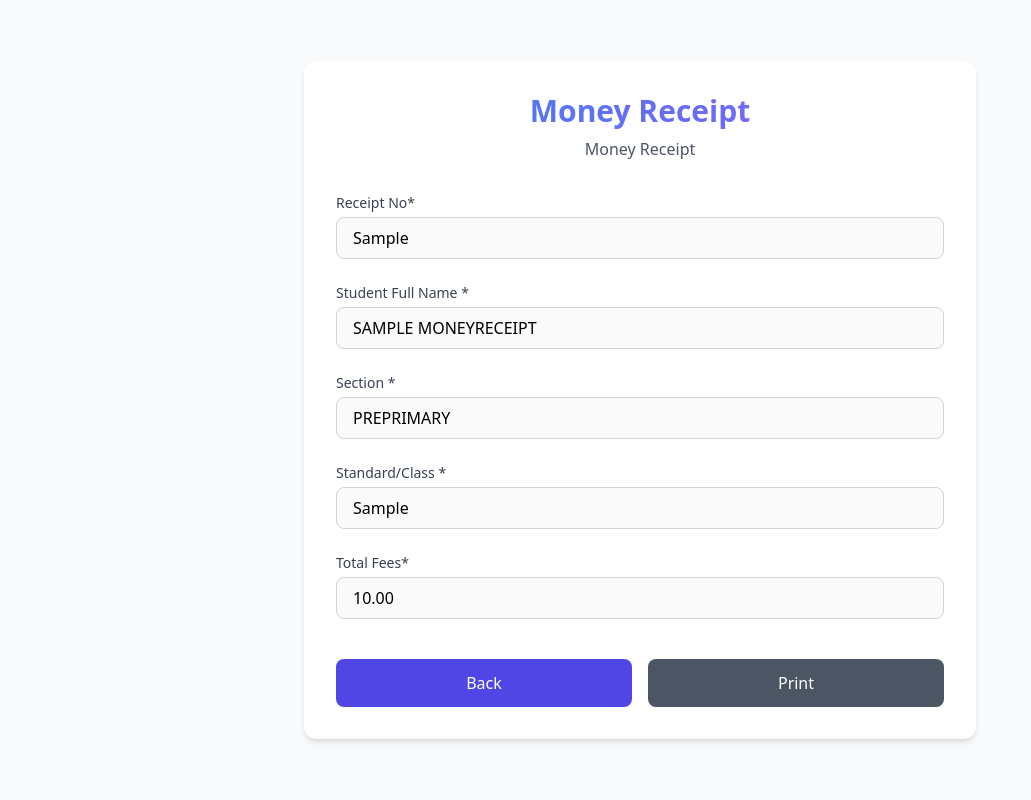
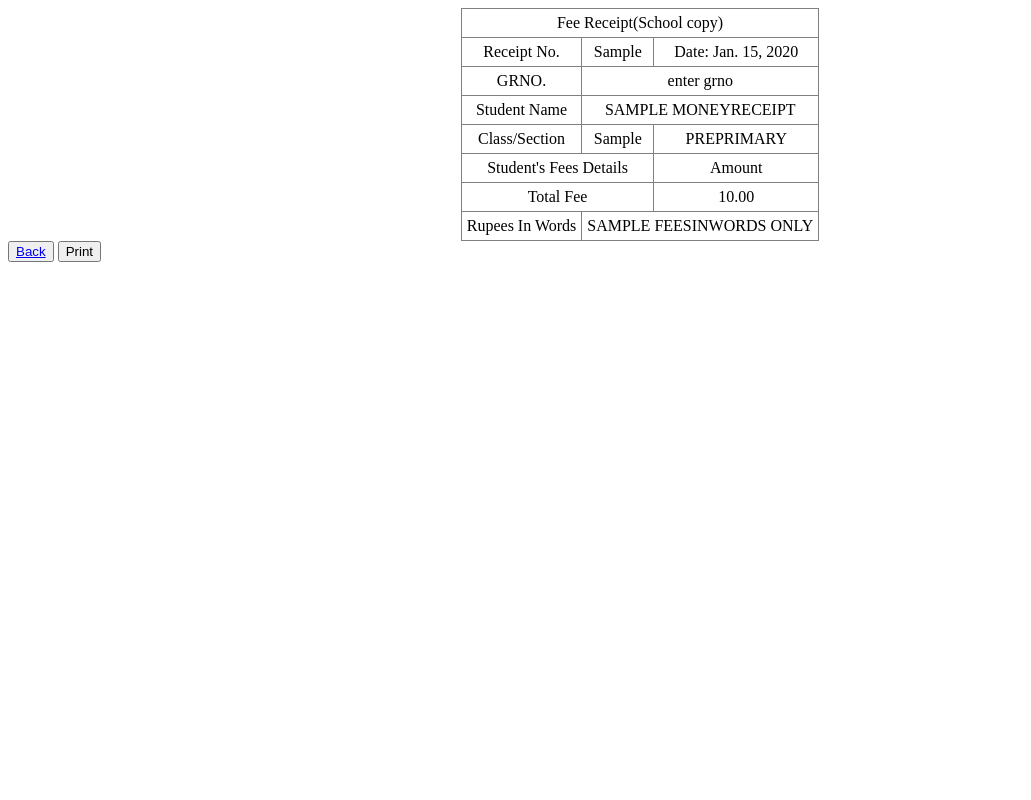
Before and after one commit to HusnoorInfotech/receipt_dashboard, a Django app: template irlaschool/templates/printform.html in a window 1280 px wide. Shown: the whole page, without its empty margins (0-1031 px from the left). Run offline with Django 5.2, Linux system fonts and the light colour scheme; tables that the repository leaves empty hold one stand-in row (values such as "Sample post"); the template is opened without the code that fills it: values that come from a table or form of the project are taken from there, most other values are stand-ins (such as "Sample title", 1, 10 or a date in 2020); some libraries are stand-ins or nearby versions.

Commit message:
receipt html changed

```diff
--- a/irlaschool/moneyReceipt/models.py
+++ b/irlaschool/moneyReceipt/models.py
@@ -7,7 +7,7 @@ import string
 
 def generate_receipt_no():
     # Generate a unique receipt number (e.g., 8 characters long)
-    return ''.join(random.choices(string.digits, k=8))
+    return ''.join(random.choices(string.ascii_lowercase + string.digits, k=8))
 
 # Create your models here.
 
--- a/irlaschool/moneyReceipt/urls.py
+++ b/irlaschool/moneyReceipt/urls.py
@@ -7,5 +7,5 @@ urlpatterns = [
     path("export_data/",views.export_receipts_to_excel, name="export_excel"),
     path("form/",views.showform,name="show_forms"),
     path("submitform/",views.submitform, name="submitform"),
-    path("receipt/<int:receipt_no>/",views.printform,name="printreceipt"),
+    path("receipt/<str:receipt_no>/",views.printform,name="printreceipt"),
 ]
--- a/irlaschool/templates/printform.html
+++ b/irlaschool/templates/printform.html
@@ -5,33 +5,20 @@
     <meta charset="UTF-8">
     <meta name="viewport" content="width=device-width, initial-scale=1.0">
     <title>Print Receipt</title>
-    <script src="https://cdn.tailwindcss.com"></script>
     <style>
-        .form-container {
-            box-shadow: 0 4px 6px -1px rgba(0, 0, 0, 0.1), 0 2px 4px -1px rgba(0, 0, 0, 0.06);
-            transition: all 0.3s ease;
-        }
-        .form-container:hover {
-            box-shadow: 0 10px 15px -3px rgba(0, 0, 0, 0.1), 0 4px 6px -2px rgba(0, 0, 0, 0.05);
-        }
-        .gradient-text {
-            background: linear-gradient(90deg, #3b82f6, #8b5cf6);
-            -webkit-background-clip: text;
-            background-clip: text;
-            color: transparent;
-        }
-        #feeAmount::-webkit-slider-thumb {
-            -webkit-appearance: none;
-            appearance: none;
-            width: 20px;
-            height: 20px;
-            background: #4f46e5;
-            cursor: pointer;
-            border-radius: 50%;
-        }
+       .container{
+        width: 100%;
+       }
+       table{
+        border-collapse: collapse;
+       }
+       td{
+        padding: 5px;
+        text-align: center;
+       }
     </style>
 </head>
-<body class="bg-gray-50 min-h-screen flex items-center justify-center p-4">
+<body>
     {% if error %}
         <div class="form-container bg-white rounded-xl p-8 w-full max-w-2xl">
 
@@ -51,68 +38,54 @@
             </div>
         </div>
     {% else %}
-    <div class="form-container bg-white rounded-xl p-8 w-full max-w-2xl">
-        <div class="text-center mb-8">
-            <h1 class="text-3xl font-bold gradient-text">Money Receipt</h1>
-            <p class="text-gray-600 mt-2">Money Receipt</p>
-        </div>
 
-        <form id="studentForm" class="space-y-6">
+        <div class="container">
             <div>
-                <label for="receipt" class="block text-sm font-medium text-gray-700 mb-1">Receipt No*</label>
-                <input type="text" id="studentName" value="{{receipt.receipt_no}}"
-                class="w-full px-4 py-2 rounded-lg border border-gray-300 focus:ring-2 focus:ring-indigo-500 focus:border-indigo-500 transition"
-                disabled>
-            </div>
-            <!-- Student Name Field -->
+                <table border="1" align="center" cellpadding="0" cellspacing="0">
+                    <tr>
+                        <td  colspan="4" class="head">Fee Receipt(School copy)</td>
+                    </tr>
+                    <tr>
+                        <td> Receipt No.  </td>
+                        <td>
+                            {{receipt.receipt_no}}
 
-            <div>
-                <label for="studentName" class="block text-sm font-medium text-gray-700 mb-1">Student Full Name *</label>
-                <input type="text" id="studentName" name="studentName" value="{{receipt.student_name|upper}}"
-                    class="w-full px-4 py-2 rounded-lg border border-gray-300 focus:ring-2 focus:ring-indigo-500 focus:border-indigo-500 transition"
-                     disabled>
+                        </td>
+                        <td>
+                            Date:   {{receipt.date}}
+                        </td>
+                    </tr>
+                    <tr>
+                        <td>GRNO.</td>
+                        <td colspan="2">enter grno</td>
+                    </tr>
+                    <tr>
+                        <td>Student Name</td>
+                        <td colspan="2">{{receipt.student_name|upper}}</td>
+                    </tr>
+                    <tr>
+                        <td>Class/Section</td>
+                        <td>{{receipt.standard}}</td>
+                        <td>{{receipt.section|upper}}</td>
+                    </tr>
+                    <tr>
+                        <td colspan="2">
+                            Student's Fees Details
+                        </td>
+                        <td>Amount</td>
+                    </tr>
+                    <tr>
+                        <td colspan="2">Total Fee</td>
+                        <td>{{receipt.total_fees}}</td>
+                    </tr>
+                    <tr>
+                        <td>Rupees In Words</td>
+                        <td colspan="4">{{feesinwords|upper}} ONLY</td>
+                    </tr>
+                </table>
             </div>
 
-            <!-- Section Selection -->
-            <div>
-                <label class="block text-sm font-medium text-gray-700 mb-1">Section *</label>
-                <input type="text" value="{{receipt.section|upper}}"
-                    class="w-full px-4 py-2 rounded-lg border border-gray-300 focus:ring-2 focus:ring-indigo-500 focus:border-indigo-500 transition"
-                     disabled>
-            </div>
-
-            <!-- Standard/Class Selection -->
-            <div>
-                <label for="standard" class="block text-sm font-medium text-gray-700 mb-1">Standard/Class *</label>
-               <input type="text" value="{{receipt.standard}}"
-                    class="w-full px-4 py-2 rounded-lg border border-gray-300 focus:ring-2 focus:ring-indigo-500 focus:border-indigo-500 transition"
-                     disabled>
-            </div>
-
-            <!-- Total Fees - Range Slider + Input -->
-            <div>
-                <label for="feeAmount" class="block text-sm font-medium text-gray-700 mb-1">
-                    Total Fees*
-                </label>
-                <!-- <input type="range" id="feeAmount" name="feeAmount" min="1000" max="50000" step="500" value="5000"
-                    class="w-full h-2 bg-gray-200 rounded-lg appearance-none cursor-pointer mb-2"> -->
-                   <input type="text" value="{{receipt.total_fees|intcomma}}"
-                    class="w-full px-4 py-2 rounded-lg border border-gray-300 focus:ring-2 focus:ring-indigo-500 focus:border-indigo-500 transition"
-                     disabled>
-            </div>
-
-            <!-- Computer Option -->
-             {% if student_computer == "on" %}
-            <div class="flex items-center">
-                <label for="computerOption" class="ml-2 block text-sm text-gray-700">
-                    Include Computer Course
-                </label>
-                <input type="text" value="True"
-                    class="w-full px-4 py-2 rounded-lg border border-gray-300 focus:ring-2 focus:ring-indigo-500 focus:border-indigo-500 transition"
-                     disabled>
-            </div>
-            {% endif %}
-
+        </div>
             <!-- Action Buttons -->
             <div class="pt-4 flex gap-4">
                 <button
@@ -126,8 +99,6 @@
                     Print
                 </button>
             </div>
-        </form>
-    </div>
      {% endif%}
     <script>
         document.addEventListener('DOMContentLoaded', function() {
```
Also changed, not shown: irlaschool/moneyReceipt/views.py (+14 -4 lines).
